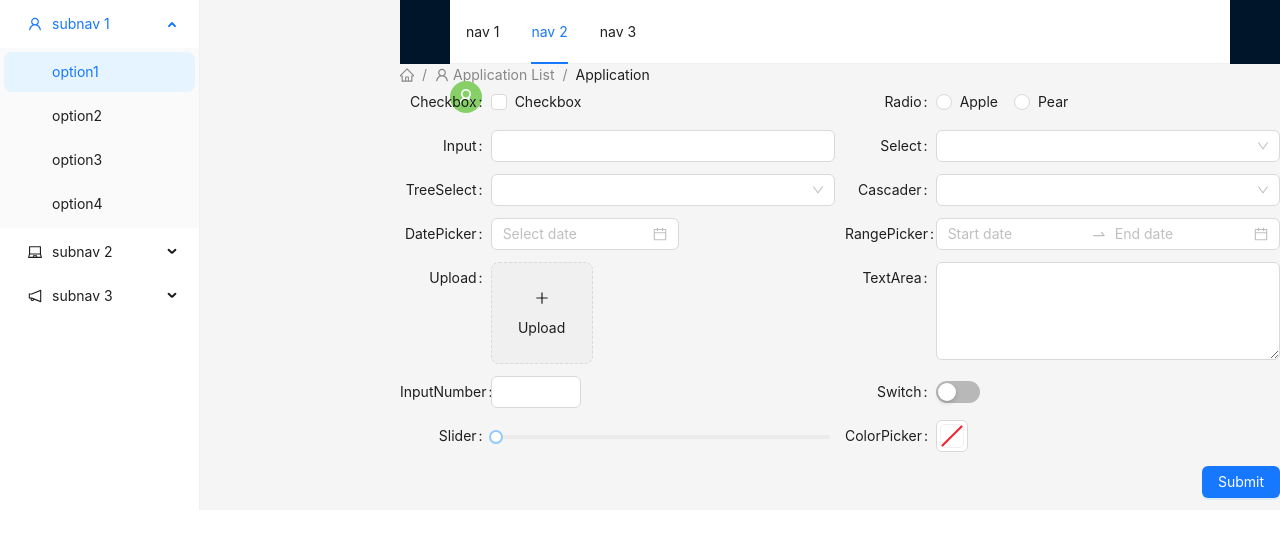
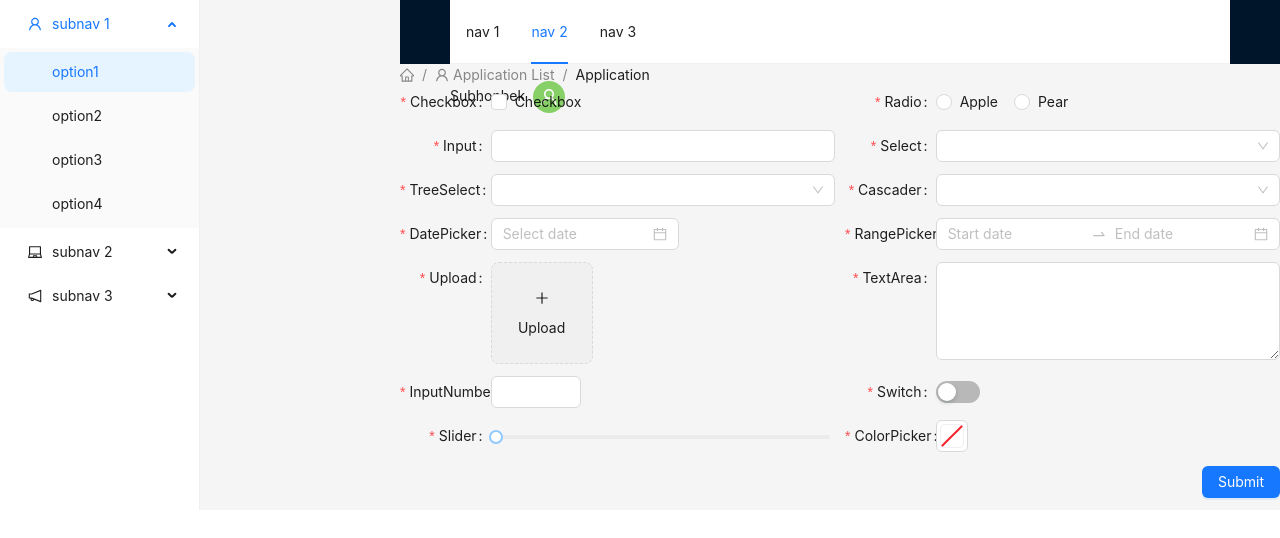
Before and after one commit to mrsubhonbek/antd-demo, a React (Vite) app: page / in a window 1280 px wide. Shown: the top 538 px of the page. Built offline with nearby package versions, Linux system fonts and the light colour scheme.

Commit message:
add drop-down

```diff
--- a/src/app/component/providers.tsx
+++ b/src/app/component/providers.tsx
@@ -4,9 +4,9 @@ import ConfigTheme from './config-provider';
 import RootLayout from './root-layout';
 
 const Providers: React.FC<PropsWithChildren> = ({ children }) => (
-  <RootLayout>
-    <ConfigTheme>{children}</ConfigTheme>
-  </RootLayout>
+  <ConfigTheme>
+    <RootLayout>{children}</RootLayout>
+  </ConfigTheme>
 );
 
 export default Providers;
--- a/src/app/component/root-layout.tsx
+++ b/src/app/component/root-layout.tsx
@@ -2,10 +2,13 @@ import React, { useState } from 'react';
 import {
   Avatar,
   Breadcrumb,
+  Dropdown,
   Layout,
   Menu,
   MenuProps,
+  Space,
   theme,
+  Typography,
 } from 'antd';
 import {
   LaptopOutlined,
@@ -13,7 +16,36 @@ import {
   HomeOutlined,
   UserOutlined,
 } from '@ant-design/icons';
+
 const { Header, Content, Sider } = Layout;
+const { Text } = Typography;
+
+const items: MenuProps['items'] = [
+  {
+    label: (
+      <a rel="noopener noreferrer" href="#">
+        1st menu item
+      </a>
+    ),
+    key: '0',
+  },
+  {
+    label: (
+      <a rel="noopener noreferrer" href="#">
+        2nd menu item
+      </a>
+    ),
+    key: '1',
+  },
+  {
+    type: 'divider',
+  },
+  {
+    label: '3rd menu item（disabled）',
+    key: '3',
+    disabled: true,
+  },
+];
 
 const items1: MenuProps['items'] = ['1', '2', '3'].map((key) => ({
   key,
@@ -80,14 +112,17 @@ const RootLayout: React.FC<PropsWithChildren> = ({ children }) => {
             mode="horizontal"
             defaultSelectedKeys={['2']}
             items={items1}
-            style={{ flex: 1, minWidth: 0 }}
+            className="flex-1 min-w-0"
           />
-          <div className="bg-white pr-4">
-            <Avatar
-              style={{ backgroundColor: '#87d068' }}
-              icon={<UserOutlined />}
-            />
-          </div>
+          <Dropdown menu={{ items }}>
+            <Space className="bg-white pr-4">
+              <Text>Subhonbek</Text>
+              <Avatar
+                style={{ backgroundColor: '#87d068' }}
+                icon={<UserOutlined />}
+              />
+            </Space>
+          </Dropdown>
         </Header>
         <Breadcrumb
           className="m-4 mb-0"
--- a/src/app/page/form/component/form.tsx
+++ b/src/app/page/form/component/form.tsx
@@ -60,6 +60,7 @@ const AnyForm: React.FC = () => (
         xs={24}
         md={12}>
         <Form.Item
+          rules={[{ required: true, message: 'Please input!' }]}
           label="Checkbox"
           name="checkbox"
           valuePropName="checked">
@@ -71,6 +72,7 @@ const AnyForm: React.FC = () => (
         xs={24}
         md={12}>
         <Form.Item
+          rules={[{ required: true, message: 'Please input!' }]}
           name="radio"
           label="Radio">
           <Radio.Group>
@@ -83,6 +85,7 @@ const AnyForm: React.FC = () => (
         xs={24}
         md={12}>
         <Form.Item
+          rules={[{ required: true, message: 'Please input!' }]}
           label="Input"
           name="input">
           <Input />
@@ -92,6 +95,7 @@ const AnyForm: React.FC = () => (
         xs={24}
         md={12}>
         <Form.Item
+          rules={[{ required: true, message: 'Please input!' }]}
           label="Select"
           name="select">
           <Select>
@@ -103,6 +107,7 @@ const AnyForm: React.FC = () => (
         xs={24}
         md={12}>
         <Form.Item
+          rules={[{ required: true, message: 'Please input!' }]}
           label="TreeSelect"
           name="treeSelect">
           <TreeSelect
@@ -120,6 +125,7 @@ const AnyForm: React.FC = () => (
         xs={24}
         md={12}>
         <Form.Item
+          rules={[{ required: true, message: 'Please input!' }]}
           label="Cascader"
           name="cascader">
           <Cascader
@@ -142,6 +148,7 @@ const AnyForm: React.FC = () => (
         xs={24}
         md={12}>
         <Form.Item
+          rules={[{ required: true, message: 'Please input!' }]}
           label="DatePicker"
           name="datePicker">
           <DatePicker />
@@ -151,6 +158,7 @@ const AnyForm: React.FC = () => (
         xs={24}
         md={12}>
         <Form.Item
+          rules={[{ required: true, message: 'Please input!' }]}
           label="RangePicker"
           name="rangePicker">
           <RangePicker />
@@ -161,6 +169,7 @@ const AnyForm: React.FC = () => (
         xs={24}
         md={12}>
         <Form.Item
+          rules={[{ required: true, message: 'Please input!' }]}
           name="upload"
           label="Upload"
           valuePropName="fileList"
@@ -181,6 +190,7 @@ const AnyForm: React.FC = () => (
         xs={24}
         md={12}>
         <Form.Item
+          rules={[{ required: true, message: 'Please input!' }]}
           label="TextArea"
           name="textArea">
           <TextArea rows={4} />
@@ -190,6 +200,7 @@ const AnyForm: React.FC = () => (
         xs={24}
         md={12}>
         <Form.Item
+          rules={[{ required: true, message: 'Please input!' }]}
           label="InputNumber"
           name="number">
           <InputNumber />
@@ -199,6 +210,7 @@ const AnyForm: React.FC = () => (
         xs={24}
         md={12}>
         <Form.Item
+          rules={[{ required: true, message: 'Please input!' }]}
           label="Switch"
           name="switch"
           valuePropName="checked">
@@ -210,6 +222,7 @@ const AnyForm: React.FC = () => (
         xs={24}
         md={12}>
         <Form.Item
+          rules={[{ required: true, message: 'Please input!' }]}
           label="Slider"
           name="slider">
           <Slider />
@@ -219,16 +232,16 @@ const AnyForm: React.FC = () => (
         xs={24}
         md={12}>
         <Form.Item
+          rules={[{ required: true, message: 'Please input!' }]}
           label="ColorPicker"
           name="colorPicker">
           <ColorPicker />
         </Form.Item>
       </Col>
-
     </Row>
     <Row justify="end">
       <Col>
-        <Form.Item>
+        <Form.Item rules={[{ required: true, message: 'Please input!' }]}>
           <Button
             type="primary"
             htmlType="submit">
```
